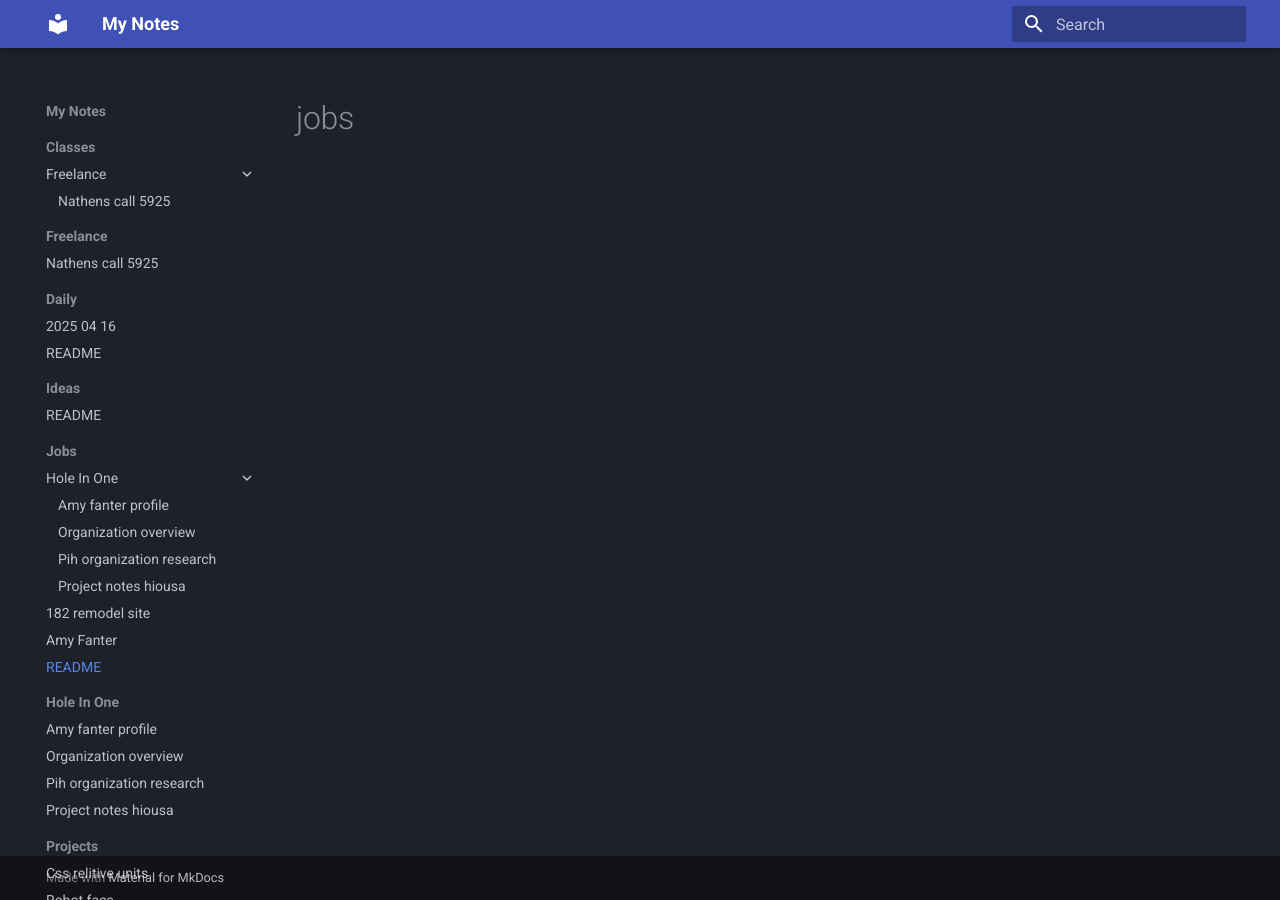
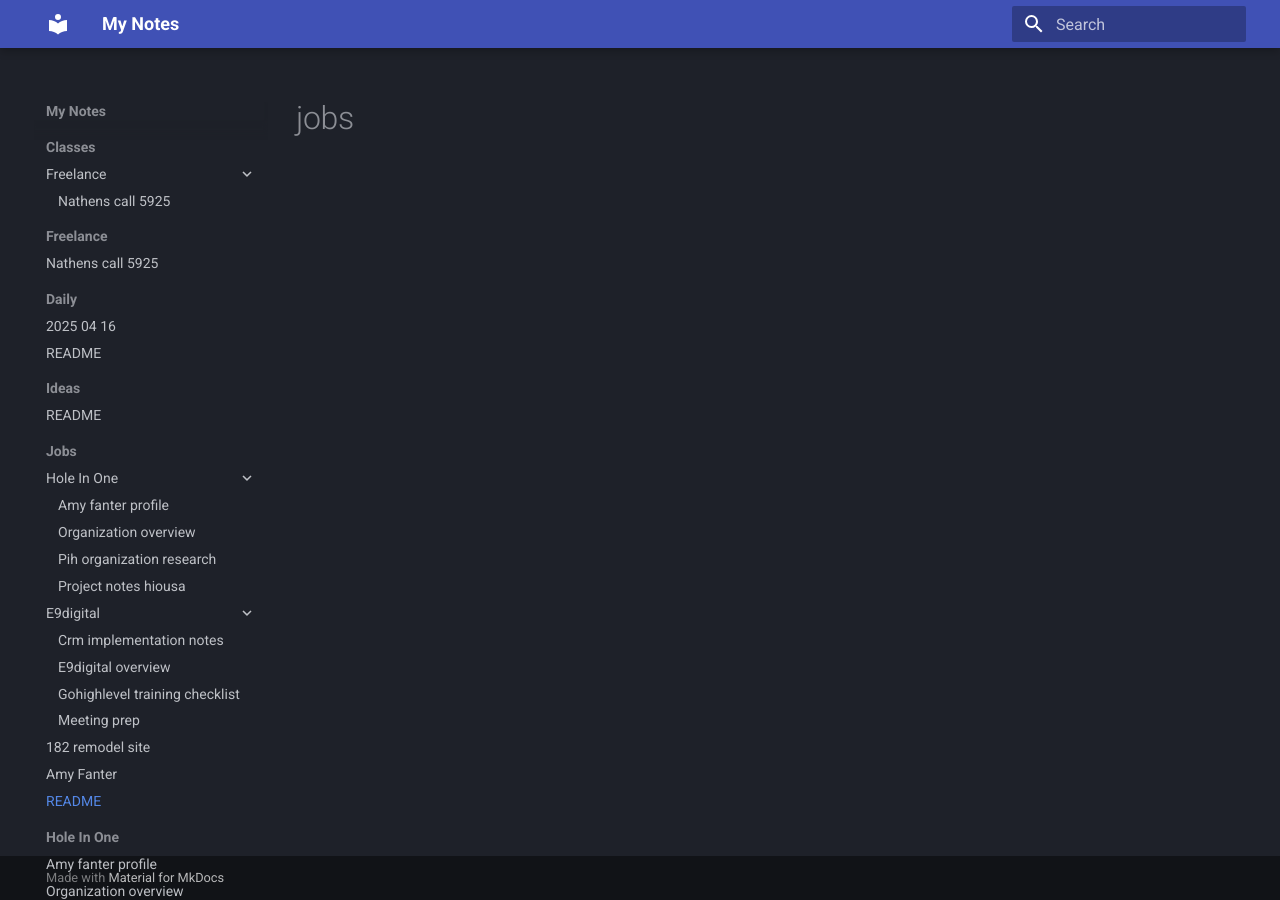
Before and after one commit to TristanEDU/notes, an MkDocs documentation site: the page built from docs/jobs/README.md, in a window 1280 px wide. Built offline with MkDocs 1.6.1 and Material for MkDocs 9.7.7, drawn with Linux system fonts in a browser that asks for light colours.

Commit message:
Sync: 2025-05-09 17:09:57

```diff
--- a/mkdocs.yml
+++ b/mkdocs.yml
@@ -29,6 +29,11 @@ nav:
       - Organization overview: jobs/Hole-In-One/organization-overview.md
       - Pih organization research: jobs/Hole-In-One/pih-organization-research.md
       - Project notes hiousa: jobs/Hole-In-One/project-notes-hiousa.md
+    - E9digital:
+      - Crm implementation notes: jobs/e9digital/crm-implementation-notes.md
+      - E9digital overview: jobs/e9digital/e9digital-overview.md
+      - Gohighlevel training checklist: jobs/e9digital/gohighlevel-training-checklist.md
+      - Meeting prep: jobs/e9digital/meeting-prep.md
     - 182 remodel site: jobs/182-remodel-site.md
     - Amy Fanter: jobs/Amy-Fanter.md
     - README: jobs/README.md
@@ -37,6 +42,11 @@ nav:
     - Organization overview: jobs/Hole-In-One/organization-overview.md
     - Pih organization research: jobs/Hole-In-One/pih-organization-research.md
     - Project notes hiousa: jobs/Hole-In-One/project-notes-hiousa.md
+  - E9digital:
+    - Crm implementation notes: jobs/e9digital/crm-implementation-notes.md
+    - E9digital overview: jobs/e9digital/e9digital-overview.md
+    - Gohighlevel training checklist: jobs/e9digital/gohighlevel-training-checklist.md
+    - Meeting prep: jobs/e9digital/meeting-prep.md
   - Projects:
     - Css relitive units: projects/css-relitive-units.md
     - Robot face: projects/robot-face.md
```
Also changed, not shown: docs/jobs/e9digital/crm-implementation-notes.md (added, +31 -0 lines), docs/jobs/e9digital/e9digital-overview.md (added, +21 -0 lines), docs/jobs/e9digital/gohighlevel-training-checklist.md (added, +22 -0 lines), docs/jobs/e9digital/meeting-prep.md (added, +23 -0 lines), 4 other files.
